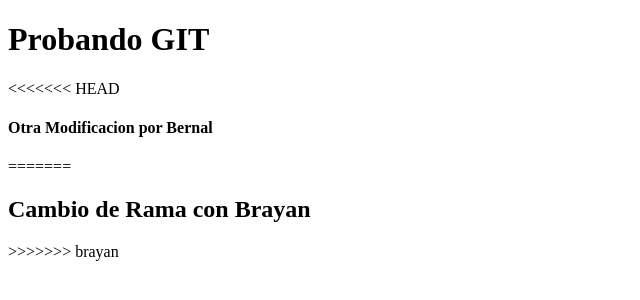
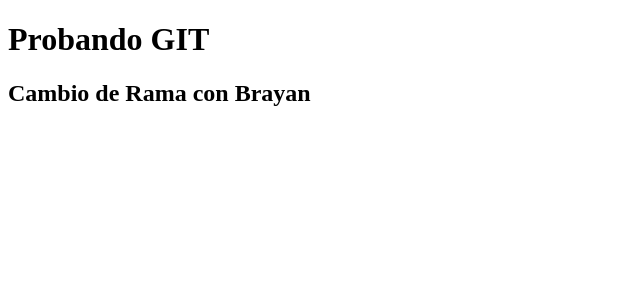
Before and after one commit to jhossber/probando_git, a plain HTML site: page index.html in a window 1280 px wide. Shown: the whole page, without its empty margins (0-640 px from the left). Drawn offline with Linux system fonts and the light colour scheme.

Commit message:
Commit de Brayan Modificado por Main V2

```diff
--- a/index.html
+++ b/index.html
@@ -8,10 +8,6 @@
 </head>
 <body>
     <h1>Probando GIT</h1>
-<<<<<<< HEAD
-    <h4>Otra Modificacion por Bernal</h4>
-=======
     <h2>Cambio de Rama con Brayan</h2>
->>>>>>> brayan
 </body>
 </html>
```
